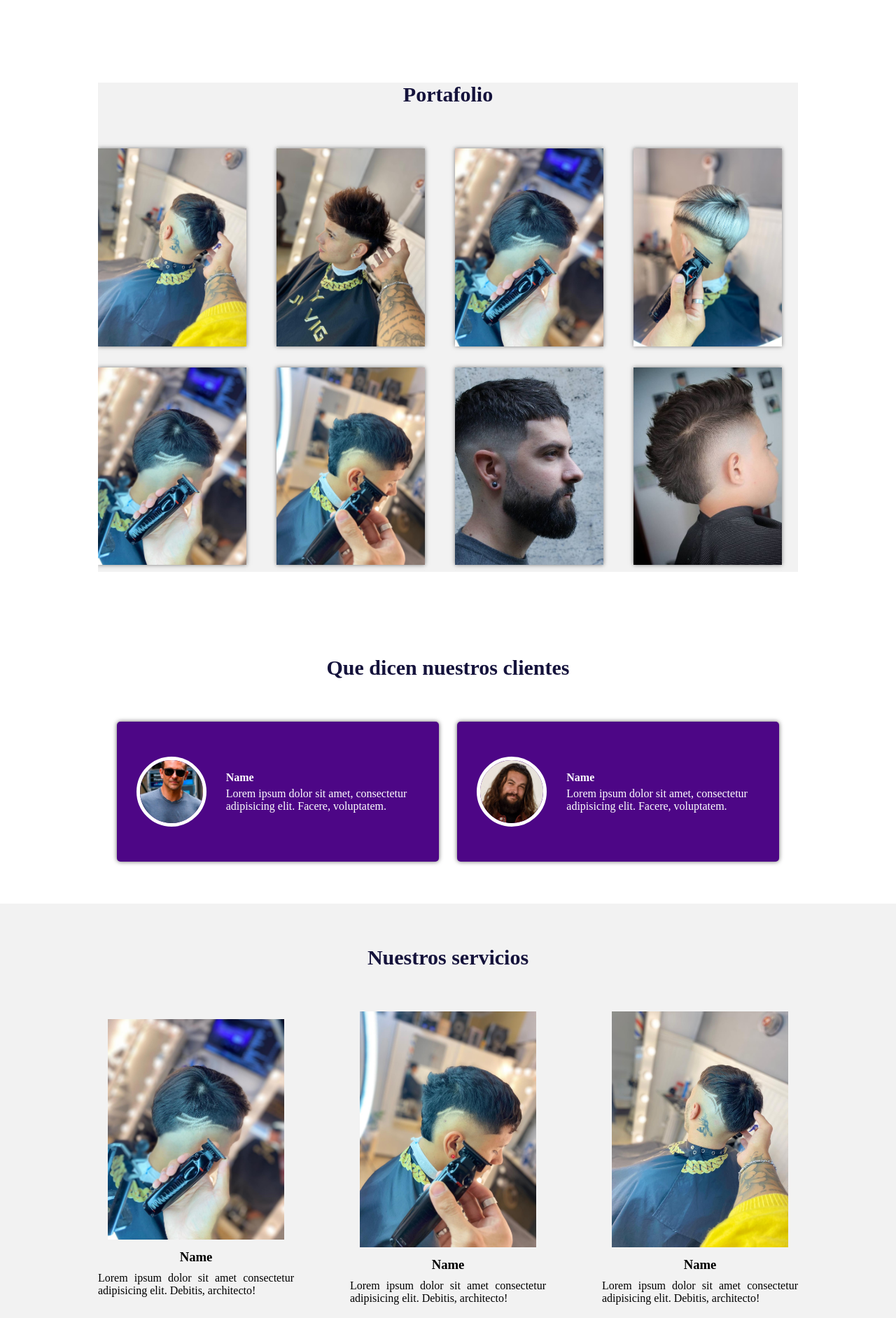
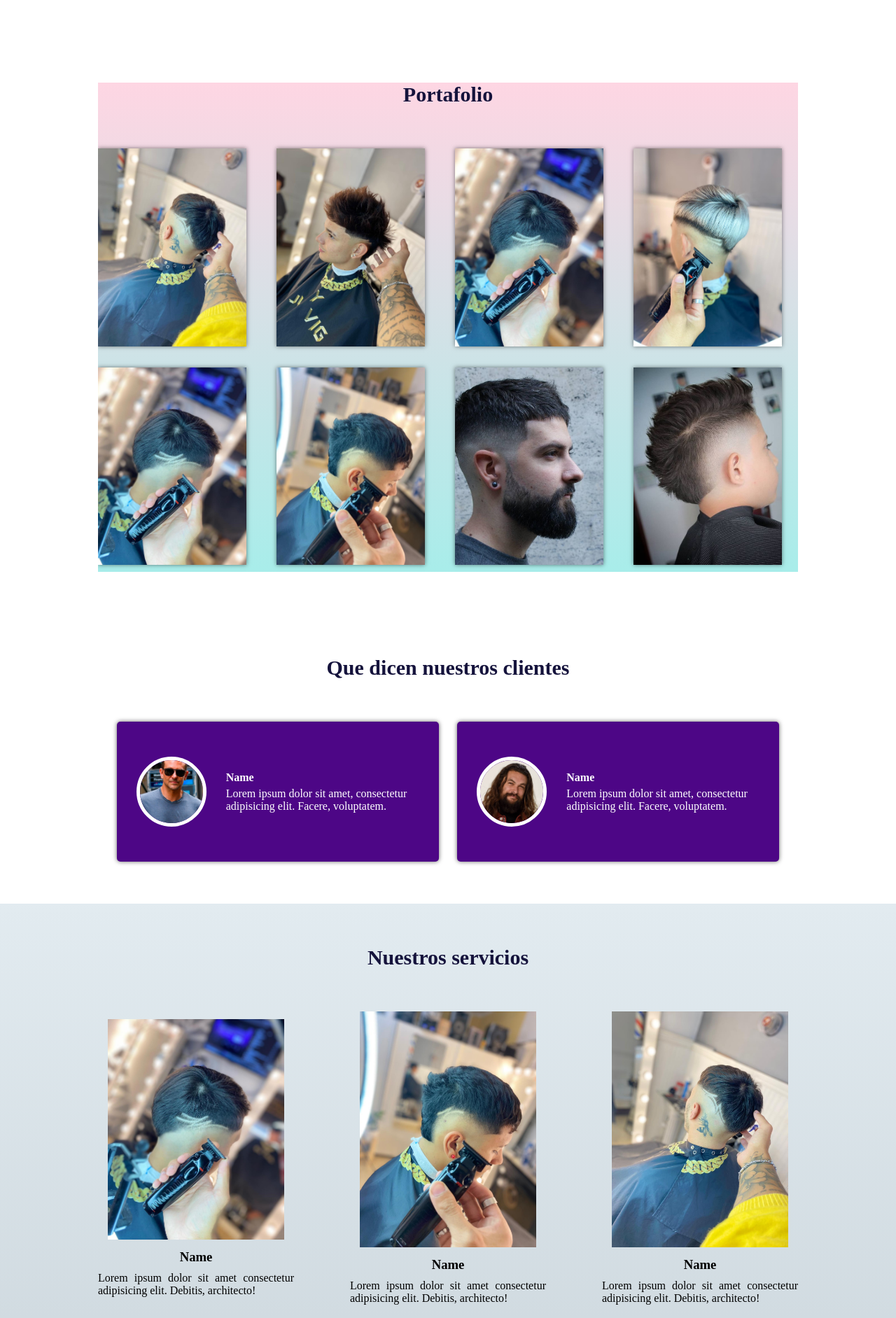
Before and after one commit to AgustinMalara/StudioJuanVig---AgustinMalara, a plain HTML site: page index.html in a window 1280 px wide. Shown: the part 1357-3240 px from the top of the page at 70% size. Drawn offline with Linux system fonts and the light colour scheme; a web font is replaced by a local one.

Commit message:
Agrego gradientes

```diff
--- a/Css/style.css
+++ b/Css/style.css
@@ -142,7 +142,7 @@ main .sobre-nosotros{
 /*Galeria*/
 
 .contenedor-portafolio{
-    background: #f2f2f2;
+    background-image: linear-gradient(to top, #a8edea 0%, #fed6e3 100%);
 }
 
 .galeria-port{
@@ -239,7 +239,7 @@ main .sobre-nosotros{
 /*Out team*/
 
 .about-services{
-    background: #f2f2f2;
+    background-image: linear-gradient(to top, #cfd9df 0%, #e2ebf0 100%);
     padding-bottom: 30px;
 }
 
```
